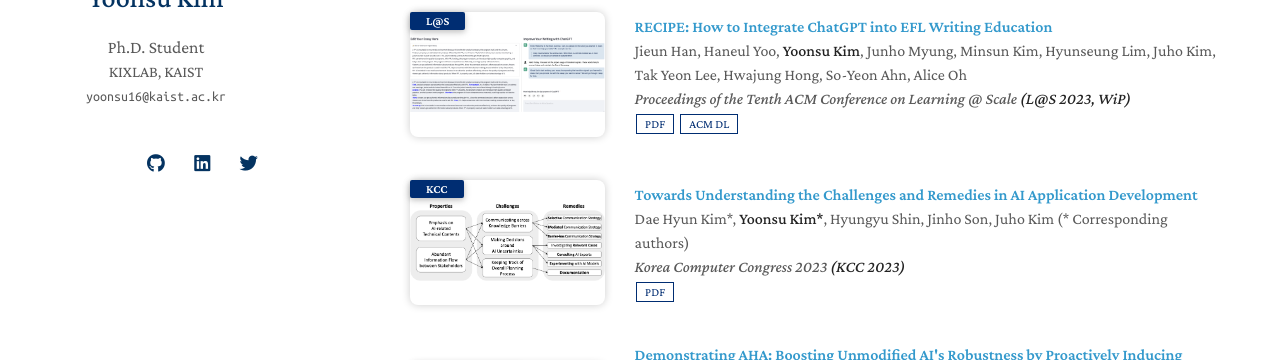
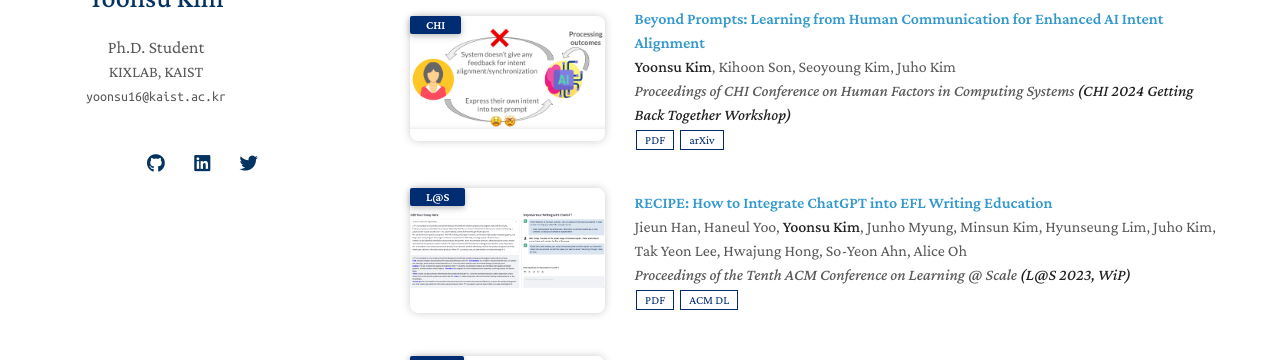
Before and after one commit to yoonsu0816/yoonsu0816.github.io, a Jekyll site: the page built from index.md, in a window 1280 px wide and 900 px high, scrolled down 520 px, cut to the strip 250-610 px from the top of the window. Built offline with Jekyll 4.4.1, drawn with Linux system fonts in a browser that asks for light colours; nearby versions of some CDN libraries; a style sheet for code colours, icons or effects is not loaded; our own code applies the rules of GitHub Pages for plain Markdown files.

Commit message:
updated chi 2024 workshop and cv

```diff
--- a/_data/demos.yml
+++ b/_data/demos.yml
@@ -1,4 +1,14 @@
 main:
+
+  - title: "Beyond Prompts: Learning from Human Communication for Enhanced AI Intent Alignment"
+    authors: <strong>Yoonsu Kim</strong>, Kihoon Son, Seoyoung Kim, Juho Kim
+    conference_short: CHI
+    conference: Proceedings of CHI Conference on Human Factors in Computing Systems <strong>(CHI 2024 Getting Back Together Workshop)</strong>
+    acmdl:
+    arxiv: https://arxiv.org/abs/2405.05678
+    pdf: assets/files/chi2024-workshop-intent-llm-paper.pdf
+    code:
+    image: assets/img/intent-llm-teaser.png
 
   - title: "RECIPE: How to Integrate ChatGPT into EFL Writing Education"
     authors: Jieun Han, Haneul Yoo, <strong>Yoonsu Kim</strong>, Junho Myung, Minsun Kim, Hyunseung Lim, Juho Kim, Tak Yeon Lee, Hwajung Hong, So-Yeon Ahn, Alice Oh
--- a/_includes/demos.md
+++ b/_includes/demos.md
@@ -26,6 +26,9 @@
       {% endif %}
       {% if link.acmdl %}
       <a href="{{ link.acmdl }}" class="btn btn-sm z-depth-0" role="button" target="_blank" style="font-size:12px;">ACM DL</a>
+      {% endif %}
+      {% if link.arxiv %}
+      <a href="{{ link.arxiv }}" class="btn btn-sm z-depth-0" role="button" target="_blank" style="font-size:12px;">arXiv</a>
       {% endif %}
       {% if link.code %}
       <a href="{{ link.code }}" class="btn btn-sm z-depth-0" role="button" target="_blank" style="font-size:12px;">Code</a>
```
Also changed, not shown: assets/img/intent-llm-teaser.png (added), 2 other files.
